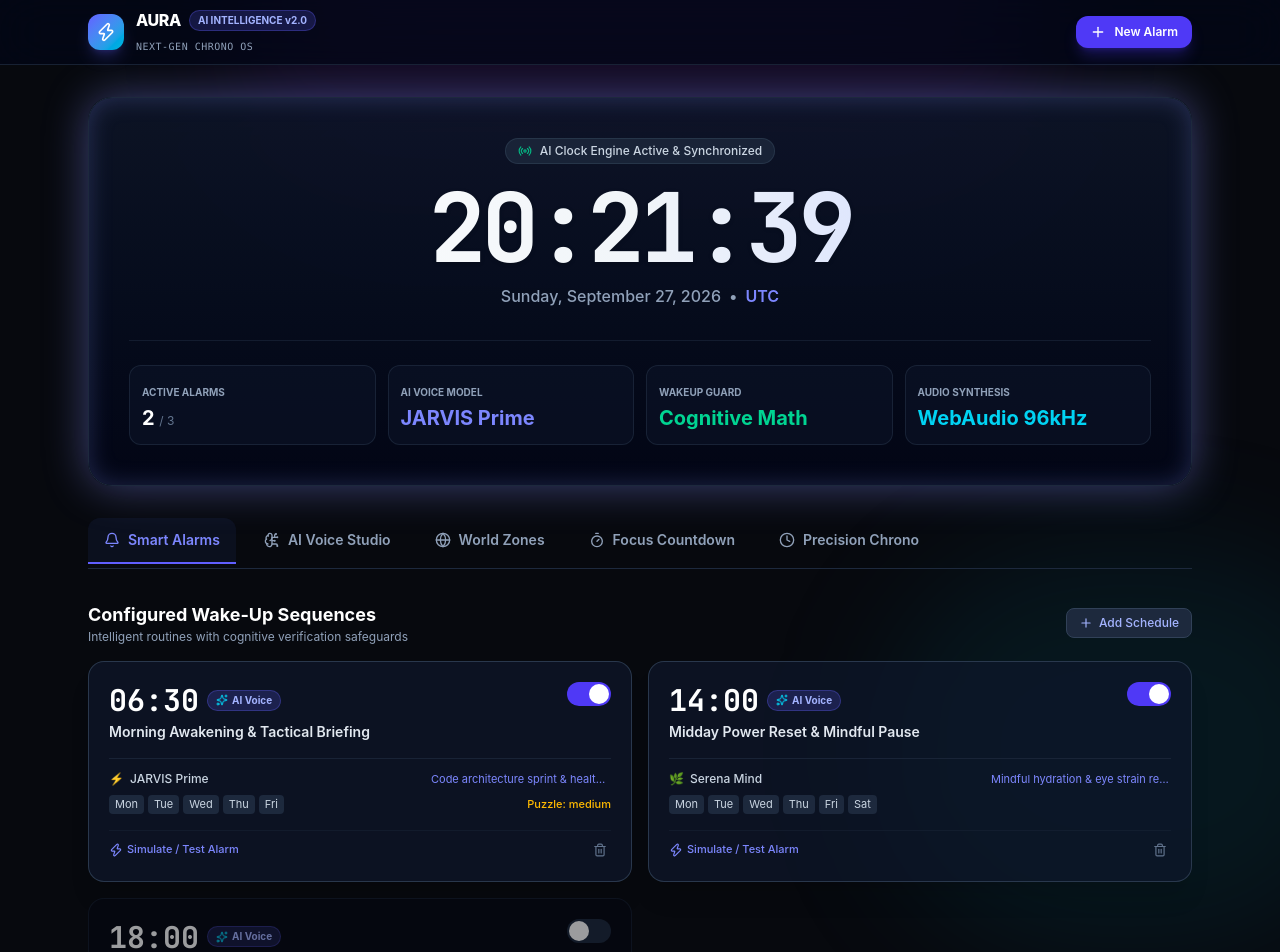
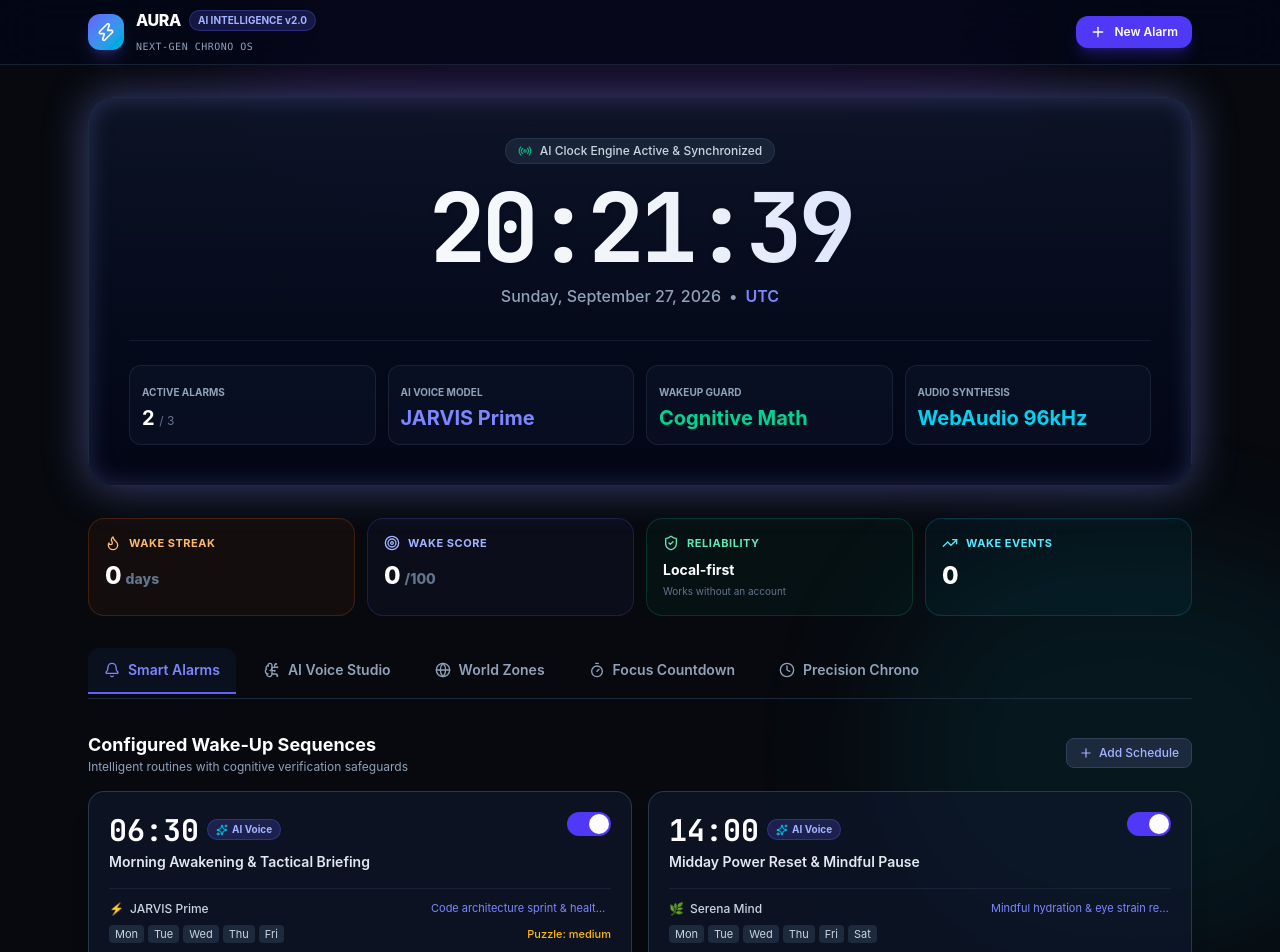
Before and after one commit to Obiorachibuike/Alarm, a React (Vite) app: page / in a window 1280 px wide. Shown: the top 952 px of the page. Built offline with nearby package versions, Linux system fonts and the light colour scheme.

Commit message:
feat: add wake insights, streaks, and reliable minute triggering

```diff
--- a/src/App.jsx
+++ b/src/App.jsx
@@ -27,6 +27,8 @@ import Timer from './components/Timer';
 import CreateAlarmModal from './components/CreateAlarmModal';
 import AlarmTriggerModal from './components/AlarmTriggerModal';
 import AIPersonaStudio from './components/AIPersonaStudio';
+import WakeInsights from './components/WakeInsights';
+import { getWakeHistory, recordWakeEvent } from './utils/wakeStats';
 
 import { audioSynth } from './utils/audio';
 import { PERSONAS, generateAIBriefing, speakText, stopSpeech } from './utils/aiSpeech';
@@ -91,6 +93,8 @@ export default function App() {
   const [activeBriefingText, setActiveBriefingText] = useState('');
   const [isSpeaking, setIsSpeaking] = useState(false);
   const [lastTriggeredMinute, setLastTriggeredMinute] = useState(null);
+  const [wakeHistory, setWakeHistory] = useState(() => getWakeHistory());
+  const [snoozeCount, setSnoozeCount] = useState(0);
 
   // Sync alarms to localStorage
   useEffect(() => {
@@ -108,8 +112,8 @@ export default function App() {
       const timeMatchStr = `${hoursStr}:${minutesStr}`;
       const dayName = ['Sun', 'Mon', 'Tue', 'Wed', 'Thu', 'Fri', 'Sat'][now.getDay()];
 
-      // Check if not already triggered this exact minute
-      if (lastTriggeredMinute !== timeMatchStr && now.getSeconds() === 0) {
+      // Trigger once when the clock enters a new minute. Do not depend on the interval firing at second 0.
+      if (lastTriggeredMinute !== timeMatchStr) {
         const matchedAlarm = alarms.find(a =>
           a.enabled &&
           a.time === timeMatchStr &&
@@ -128,6 +132,7 @@ export default function App() {
 
   const triggerAlarm = (alarm) => {
     setActiveTrigger(alarm);
+    setSnoozeCount(0);
 
     // Start audio alarm tone loop
     audioSynth.startAlarmLoop(alarm.tone || 'cyber');
@@ -164,12 +169,18 @@ export default function App() {
   const handleDismissAlarm = () => {
     audioSynth.stopAlarmLoop();
     stopSpeech();
+    const method = activeChallenge ? 'challenge' : 'dismiss';
+    if (activeTrigger) setWakeHistory(recordWakeEvent({ alarmId: activeTrigger.id, alarmLabel: activeTrigger.label, method, snoozes: snoozeCount }));
     setActiveTrigger(null);
     setActiveChallenge(null);
     setIsSpeaking(false);
   };
 
   const handleSnoozeAlarm = () => {
+    if (!activeTrigger) return;
+    const maxSnoozes = activeTrigger.wakeMission?.maxSnoozes ?? 3;
+    if (activeTrigger.wakeMission?.noSnooze || snoozeCount >= maxSnoozes) return;
+    setSnoozeCount(prev => prev + 1);
     audioSynth.stopAlarmLoop();
     stopSpeech();
     setActiveTrigger(null);
@@ -301,6 +312,8 @@ export default function App() {
           </div>
         </div>
 
+        <WakeInsights history={wakeHistory} />
+
         {/* Tab Navigation Navigation Controls */}
         <div className="flex border-b border-slate-800 space-x-1 sm:space-x-3 overflow-x-auto pb-1">
           {[
@@ -413,11 +426,14 @@ export default function App() {
                           )}
                         </div>
 
-                        {alarm.requireChallenge && (
-                          <span className="text-amber-400 font-medium">
-                            Puzzle: {alarm.challengeDifficulty}
-                          </span>
-                        )}
+                        <div className="flex items-center gap-2">
+                          {alarm.requireChallenge && (
+                            <span className="text-amber-400 font-medium">Puzzle: {alarm.challengeDifficulty}</span>
+                          )}
+                          {alarm.wakeMission?.enabled && (
+                            <span className="text-cyan-400 font-medium">Mission {alarm.wakeMission.noSnooze ? '• No Snooze' : `• Max ${alarm.wakeMission.maxSnoozes}`}</span>
+                          )}
+                        </div>
                       </div>
                     </div>
 
@@ -486,6 +502,9 @@ export default function App() {
           onToggleSpeech={handleToggleSpeech}
           onDismiss={handleDismissAlarm}
           onSnooze={handleSnoozeAlarm}
+          snoozeCount={snoozeCount}
+          maxSnoozes={activeTrigger.wakeMission?.maxSnoozes ?? 3}
+          snoozeDisabled={Boolean(activeTrigger.wakeMission?.noSnooze)}
         />
       )}
     </div>
```
